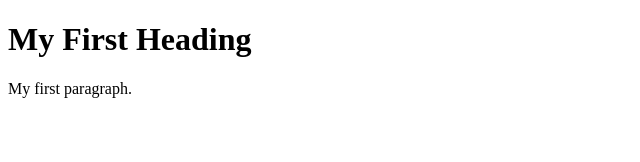
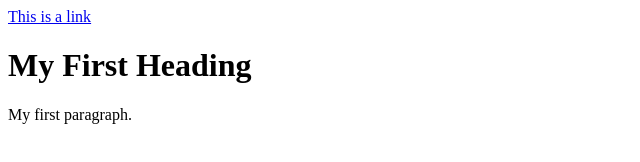
Before and after one commit to pramatixyz/xnnn, a plain HTML site: page index.html in a window 1280 px wide. Shown: the whole page, without its empty margins (0-640 px from the left). Drawn offline with Linux system fonts and the light colour scheme.

Commit message:
Update index.html

```diff
--- a/index.html
+++ b/index.html
@@ -1,6 +1,7 @@
 <!DOCTYPE html>
 <html>
 <body>
+  <a href="https://www.profitablecpmrate.com/hka6kfemi?key=1a79ac95d96b2cfa819b7426f8215c15">This is a link</a>
 
 <h1>My First Heading</h1>
 <p>My first paragraph.</p>
```
